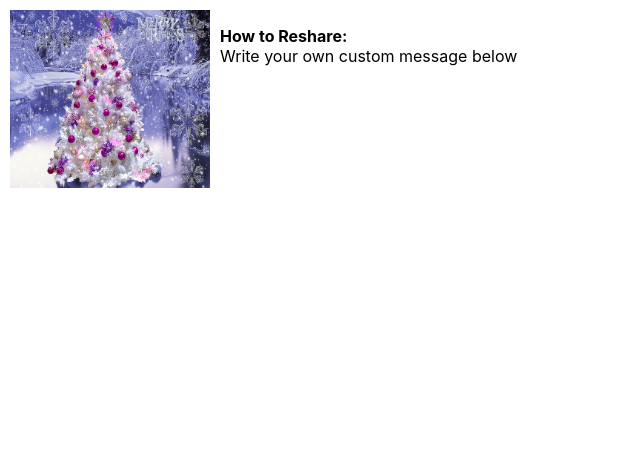
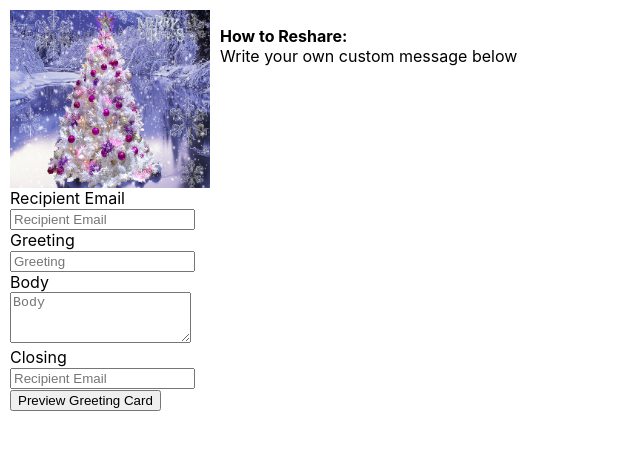
Before and after one commit to eyobel7k/ecard, a React (Create React App) app: page / in a window 1280 px wide. Both pictures are taken after a click on the button "Reshare This Card". Shown: the top 450 px of the page, without its empty margins (0-640 px from the left). Built offline with nearby package versions, Linux system fonts and the light colour scheme.

Commit message:
feat(greeting page): add send function

```diff
--- a/src/Components/GreetingCard.js
+++ b/src/Components/GreetingCard.js
@@ -1,7 +1,41 @@
 import Christmas from "../images/Christmas.jpg";
 import "../App.css";
 
-function GreetingCard({ greeting, body, closing, setCustomize}) {
+function GreetingCard({
+  greeting,
+  body,
+  closing,
+  setCustomize,
+  preview,
+  setPreview,
+  email,
+}) {
+  const continueEditing = () => {
+    setCustomize(true);
+    setPreview(false);
+  };
+  const sendEcard = () => {
+    {
+      let mailto = `mailto:${email}`;
+      mailto += "?subject=E-Card";
+      mailto += "&body=You have received an e-greeting card.";
+      mailto += "%0D%0A%0D%0A";
+      mailto += "Go To Greeting Card";
+      mailto += "%0D%0A";
+
+      let url = "https://eyobel7k.github.io/ecard";
+      url += `?greeting=${encodeURIComponent(greeting)}`;
+      url += `&body=${encodeURIComponent(body)}`;
+      url += `&closing=${encodeURIComponent(closing)}`;
+
+      mailto += encodeURIComponent(url);
+
+      console.log(mailto);
+
+      window.open(mailto);
+    }
+  };
+
   return (
     <div className="App">
       <header className="App-header">
@@ -9,9 +43,16 @@
         <p>{greeting}</p>
         <p>{body}</p>
         <p>{closing}</p>
-        <button
-        className="App-link"
-        onClick={()=>setCustomize(true)}>Reshare This Card</button>
+        {preview ? (
+          <div>
+            <button onClick={continueEditing}>ContinueEditing</button>
+            <button onClick={sendEcard}>Send</button>
+          </div>
+        ) : (
+          <button className="App-link" onClick={() => setCustomize(true)}>
+            Reshare This Card
+          </button>
+        )}
       </header>
     </div>
   );
--- a/src/Components/customizeMessage.js
+++ b/src/Components/customizeMessage.js
@@ -1,11 +1,93 @@
 import Christmas from "../images/Christmas.jpg";
 
-export default function CustomizeMessage(){
-  return(
-    <div className="instructions">
-    <img src={Christmas} className="thumb" alt="Christmas images" />
+export default function CustomizeMessage({
+  email,
+  setEmail,
+  greeting,
+  setGreeting,
+  body,
+  setBody,
+  closing,
+  setClosing,
+  setPreview,
+  setCustomize,
+}) {
+  const onSubmit = (event) => {
+    event.preventDefault();
+    console.log(email, greeting, body, closing);
+    setPreview(true);
+    setCustomize(false);
+  };
 
-    <p><strong>How to Reshare:</strong><br />Write your own custom message below</p>
-    </div>
-  )
+  return (
+    <>
+      <div className="instructions">
+        <img src={Christmas}  alt="Christmas image "  className="thumb"/>
+
+        <p>
+          <strong>How to Reshare:</strong>
+          <br />
+          Write your own custom message below
+        </p>
+      </div>
+
+      <form>
+
+
+        <div>
+        <label htmlFor="Email">Recipient Email </label><br />
+          <input
+            name="email"
+            type="text"
+            value={email}
+            onChange={(event) => setEmail(event.target.value)}
+            placeholder="Recipient Email"
+          />
+        </div>
+
+        <div>
+        <label htmlFor="Greeting">Greeting </label><br />
+          <input
+            name="greeting"
+            type="text"
+            value={greeting}
+            placeholder="Greeting"
+            onChange={(event) => setGreeting(event.target.value)}
+          />
+        </div>
+
+        <div>
+        <label htmlFor="body">Body </label><br />
+          <textarea
+            name="Body"
+            type="textarea"
+            value={body}
+            onChange={(event) => setBody(event.target.value)}
+            placeholder="Body"
+            rows="3"
+          ></textarea>
+        </div>
+
+        <div>
+        <label htmlFor="closing">Closing </label><br />
+          <input
+            name="closing"
+            type="text"
+            value={closing}
+            placeholder="Recipient Email"
+            onChange={(event) => setClosing(event.target.value)}
+          />
+
+        </div>
+        <button
+          type="submit"
+          onClick={
+            onSubmit
+          }
+        >
+          Preview Greeting Card
+        </button>
+      </form>
+    </>
+  );
 }
```
